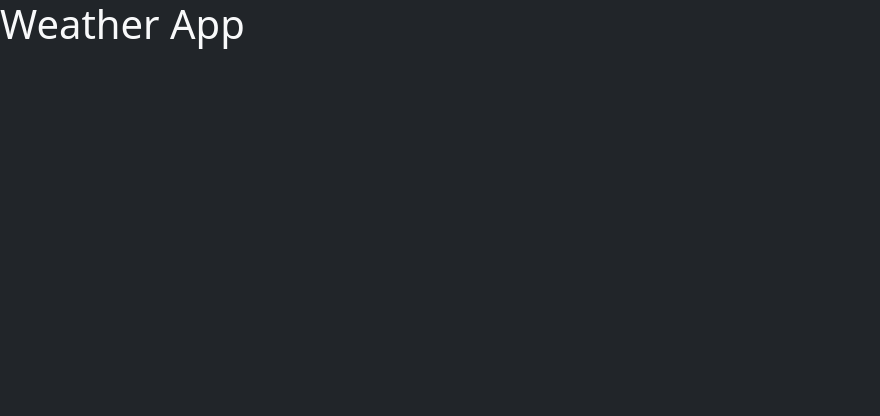
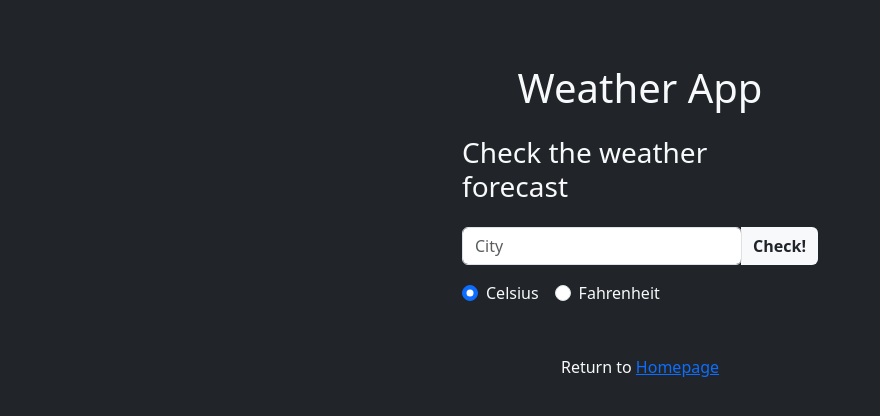
Before and after one commit to Minixx33/react-project-new, a React (Create React App) app: page /weather in a window 1280 px wide. Shown: the top 416 px of the page, without its empty margins (0-880 px from the left). Built offline with nearby package versions, Linux system fonts and the light colour scheme.

Commit message:
completed weather app and design

```diff
--- a/package.json
+++ b/package.json
@@ -6,6 +6,8 @@
     "@emotion/react": "^11.13.3",
     "@emotion/styled": "^11.13.0",
     "@fortawesome/fontawesome-free": "^6.6.0",
+    "@fortawesome/free-solid-svg-icons": "^6.6.0",
+    "@fortawesome/react-fontawesome": "^0.2.2",
     "@mui/icons-material": "^6.1.4",
     "@mui/material": "^6.1.4",
     "@testing-library/jest-dom": "^5.17.0",
@@ -16,10 +18,12 @@
     "@types/react": "^18.3.11",
     "@types/react-dom": "^18.3.1",
     "@types/react-router-dom": "^5.3.3",
+    "axios": "^1.7.7",
     "bootstrap": "^5.3.3",
     "react": "^18.3.1",
     "react-bootstrap": "^2.10.5",
     "react-dom": "^18.3.1",
+    "react-loader-spinner": "^6.1.6",
     "react-project-new": "file:",
     "react-router-dom": "^6.27.0",
     "react-scripts": "5.0.1",
--- a/src/components/FormApp.tsx
+++ b/src/components/FormApp.tsx
@@ -94,3 +94,5 @@ const FormApp : React.FC = () => {
 
 
 export default FormApp;
+
+// used my own styling for this app. I wanted to try bootstrap without copying a design
--- a/src/components/NoteProps.tsx
+++ b/src/components/NoteProps.tsx
@@ -93,3 +93,5 @@ const Note: React.FC<NoteProps> = ({ note, onDelete, onEdit }) => {
 
 // Export the Note component
 export default Note;
+
+// styling based on https://mdbootstrap.com/docs/standard/extended/to-do-list/
--- a/src/components/TodoList.tsx
+++ b/src/components/TodoList.tsx
@@ -99,7 +99,7 @@ const TodoList : React.FC = () => {
                     </div>
                     <footer>
                     <p className="text-center py-5">Return to <Link to="/">Homepage</Link></p>
-                </footer>
+                    </footer>
                 </div>
             </div>
         </section>
@@ -107,3 +107,5 @@ const TodoList : React.FC = () => {
 }
 
 export default TodoList;
+
+//styling based on https://mdbootstrap.com/docs/standard/extended/to-do-list/
--- a/src/components/WeatherApp.tsx
+++ b/src/components/WeatherApp.tsx
@@ -1,11 +1,137 @@
-import React from "react";
+import React, {useState, useEffect, FormEvent} from "react";
+import axios from 'axios';
+import {Link} from "react-router-dom";
 
+interface WeatherData {
+    main: {
+        temp: number;
+        humidity: number;
+        feels_like: number;
+        temp_max: number;
+        temp_min: number;
+    };
+    weather: Array<{
+        description: string;
+        icon: string;
+    }>;
+    name: string;
+}
+
+
+//simple weather app that uses openweathermap api
 const WeatherApp : React.FC = () => {
+
+    const apiKey = '7f5e3331c1acf222c290baed9c49eb39';
+
+    const [weather, setWeather] = useState<WeatherData | null>(null);
+    const [city, setCity] = useState<string>('');
+    const [error, setError] = useState<string>('');
+    const [unit, setUnit] = useState<string>('metric');
+
+    const fetchWeather = async () => {
+        try {
+            const response = await axios.get<WeatherData>(
+                `https://api.openweathermap.org/data/2.5/weather?q=${city}&appid=${apiKey}&units=metric`
+              );
+            setWeather(response.data);
+            setError('');
+        }
+        catch (error) {
+            setError('City not found');
+            setWeather(null);
+        }
+    };
+
+    const handleSubmit = (e: React.FormEvent) => {
+        e.preventDefault();
+        fetchWeather();
+    }
+
+    const toFahrenheit = (celsius: number) => {
+        return (celsius * 9/5) + 32;
+    };
+
     return (
-        <div className="WeatherApp">
-        <h1>Weather App</h1>
-        </div>
+        <section className="container py-5">
+            <h1 className="text-center py-3">Weather App</h1>
+            <div className="row d-flex justify-content-center align-items-center">
+                <div className="col-md-8 col-lg-6 col-xl-4">
+                    <h3 className="mb-4 fw-normal">Check the weather forecast</h3>
+
+                    <form onSubmit={handleSubmit}>
+                        <div className="input-group rounded mb-3">
+                            <input
+                                type="search"
+                                className="form-control rounded"
+                                placeholder="City"
+                                aria-label="Search"
+                                aria-describedby="search-addon"
+                                value={city}
+                                onChange={(e) => setCity(e.target.value)}
+                            />
+                            <button type="submit" className="input-group-text border-0 fw-bold" id="search-addon">
+                                Check!
+                            </button>
+                        </div>
+                    </form>
+
+                    <div className="mb-4 pb-2">
+                        <div className="form-check form-check-inline">
+                            <input
+                                className="form-check-input"
+                                type="radio"
+                                name="inlineRadioOptions"
+                                id="inlineRadio1"
+                                value="metric"
+                                checked={unit === 'metric'}
+                                onChange={() => setUnit('metric')}
+                            />
+                            <label className="form-check-label" htmlFor="inlineRadio1">Celsius</label>
+                        </div>
+                        <div className="form-check form-check-inline">
+                            <input
+                                className="form-check-input"
+                                type="radio"
+                                name="inlineRadioOptions"
+                                id="inlineRadio2"
+                                value="imperial"
+                                checked={unit === 'imperial'}
+                                onChange={() => setUnit('imperial')}
+                            />
+                            <label className="form-check-label" htmlFor="inlineRadio2">Fahrenheit</label>
+                        </div>
+                    </div>
+
+                    {weather && (
+                        <div className="card shadow-0 border">
+                            <div className="card-body p-4">
+                                <h4 className="mb-1 fw-normal">{weather.name}</h4>
+                                <p className="mb-2">Current temperature: <strong>{unit === 'metric' ? weather.main.temp : toFahrenheit(weather.main.temp).toFixed(2)}°{unit === 'metric' ? 'C' : 'F'}</strong></p>
+                                <p>Feels like: <strong>{unit === 'metric' ? weather.main.feels_like : toFahrenheit(weather.main.feels_like).toFixed(2)}°{unit === 'metric' ? 'C' : 'F'}</strong></p>
+                                <p>Max: <strong>{unit === 'metric' ? weather.main.temp_max : toFahrenheit(weather.main.temp_max).toFixed(2)}°{unit === 'metric' ? 'C' : 'F'}</strong>, Min: <strong>{unit === 'metric' ? weather.main.temp_min : toFahrenheit(weather.main.temp_min).toFixed(2)}°{unit === 'metric' ? 'C' : 'F'}</strong></p>
+
+                                <div className="d-flex flex-row align-items-center">
+                                    <p className="mb-0 me-4">{weather.weather[0].description}</p>
+                                    <img
+                                        src={`http://openweathermap.org/img/wn/${weather.weather[0].icon}.png`}
+                                        alt={weather.weather[0].description}
+                                        style={{ width: '50px', height: '50px' }}
+                                    />
+                                </div>
+                            </div>
+                        </div>
+                    )}
+
+                    {error && <p className="text-danger">{error}</p>}
+                </div>
+            </div>
+            <footer>
+                <p className="text-center py-3">Return to <Link to="/">Homepage</Link></p>
+            </footer>
+        </section>
     );
 }
 
 export default WeatherApp;
+
+// styling based on weather app in https://mdbootstrap.com/docs/standard/extended/weather/
```
Also changed, not shown: 1 other file (tests, documents, lock files or other folders).
